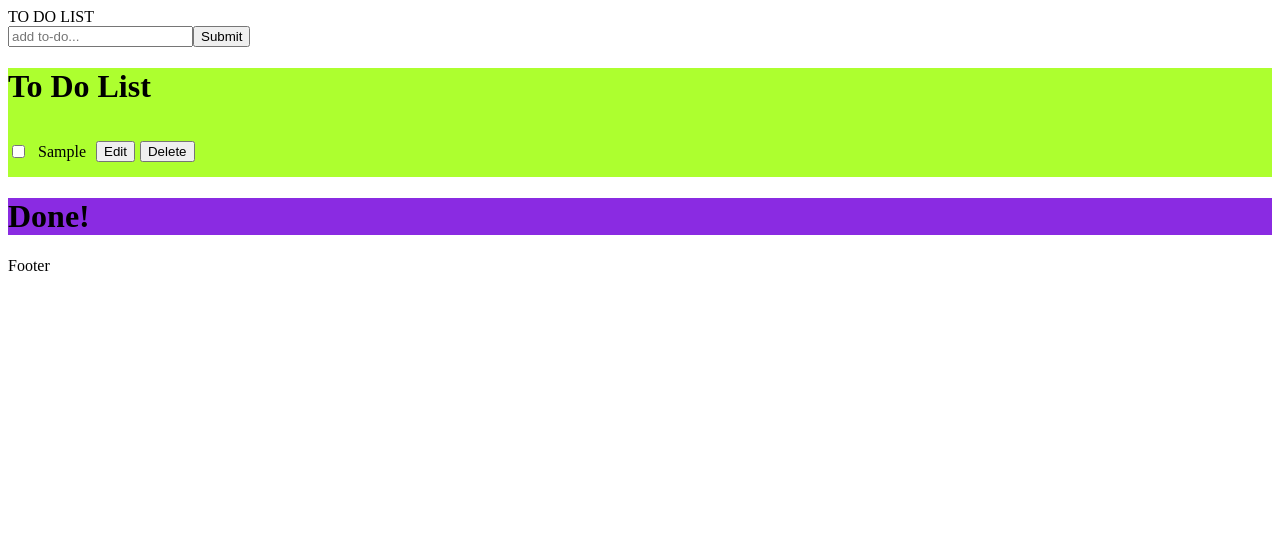
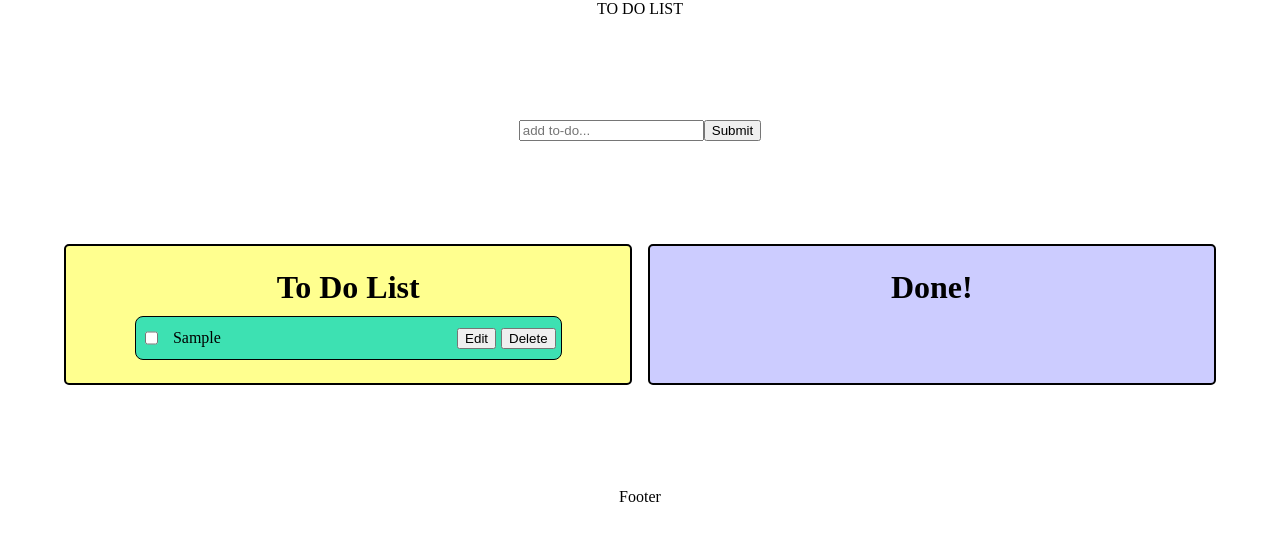
Before and after one commit to anjaliruth/typescript-todo, a React (Vite) app in the folder todo-app/: page / in a window 1280 px wide. Both pictures are taken after typing "Sample" into the empty fields and a click on the button "Submit". Shown: the top 540 px of the page. Built offline with nearby package versions, Linux system fonts and the light colour scheme.

Commit message:
started styling

```diff
--- a/todo-app/index.html
+++ b/todo-app/index.html
@@ -6,7 +6,7 @@
     <meta name="viewport" content="width=device-width, initial-scale=1.0" />
     <title>To-do</title>
   </head>
-  <body>
+  <body style="margin:0px; padding:0px;">
     <div id="root"></div>
     <script type="module" src="/src/main.tsx"></script>
   </body>
--- a/todo-app/src/App.css
+++ b/todo-app/src/App.css
@@ -1,7 +1,50 @@
+.app{
+  height: 100vh;
+  display: flex;
+  flex-direction: column;
+  align-items: center;
+  overflow-y: scroll;
+}
+
+.task-container{
+  display: flex;
+  flex-direction: column;
+  /* background-color: blanchedalmond; */
+  gap:10px;
+  width: 90vw;
+  margin: 8%;
+}
+
+.checkbox-and-task{
+  display: flex;
+}
+.input-area{
+margin-top: 8%;
+}
+.task-section-title{
+  text-align: center;
+  margin: 2%;
+  margin-top: 0;
+  justify-self: flex-start;
+}
 .todo-item{
+  background-color: #1B1725;
+  background-color: #3DE1B2;
   display: flex;
+  justify-content: space-between;
   align-items: center;
-  gap: 10px
+  gap: 10px;
+  width: 80%;
+  margin: auto;
+  border-radius: 8px;
+  padding: 0 5px;
+  border: 1px solid black;
+ /* color: white; */
+}
+.todo-list{
+  display: flex;
+  flex-direction: column;
+  gap: 10px;
 }
 
 .todo-item-buttons{
@@ -13,10 +56,34 @@
   background-color: brown;
 }
 
-.todo-container-undone{
-  background-color: greenyellow;
+.todo-container{
+  display: flex;
+  flex-direction: column;
+  padding: 2%;
+border-radius: 5px;
+border: 2px solid black
 }
 
-.todo-container-done{
-  background-color: blueviolet;
+.done{
+  /* background-color: #fcbd81; */
+  background-color: #ccccff;
 }
+.undone{
+  background-color: #ffff8f;
+}
+
+
+
+.task{
+  margin: 12px;
+}
+@media (min-width: 576px){
+
+  .task-container{
+    flex-direction: row;
+    justify-content: space-between;
+  }
+.todo-container{
+  width: 45%;
+}
+}
--- a/todo-app/src/App.tsx
+++ b/todo-app/src/App.tsx
@@ -83,7 +83,7 @@ function App() {
   return (
 
     <DragDropContext onDragEnd={onDragEnd}>
-      <div className="">
+      <div className="app">
         <Header/>
         <InputArea addToList={addToList} inputField={inputField} setInputField={setInputField}/>
         <ToDoListContainer unDoneTasks={unDoneTasks} doneTasks={doneTasks} toggleDone={toggleDone} deleteFromList={deleteFromList} editToDo={editToDo}/>
--- a/todo-app/src/components/InputArea.tsx
+++ b/todo-app/src/components/InputArea.tsx
@@ -18,7 +18,7 @@ function onSubmitToDo(){
     setInputField("")
 }
   return (
-    <div>
+    <div className="input-area">
    <input value={inputField} placeholder="add to-do..." type="text" onChange={(e)=> setInputField(e.target.value)}/>
    <button onClick={()=>onSubmitToDo()} type="submit">Submit</button>
     </div>
--- a/todo-app/src/components/ToDoListContainer.tsx
+++ b/todo-app/src/components/ToDoListContainer.tsx
@@ -7,8 +7,8 @@ export type ToDoListContainerProps = {
   toggleDone: (inputField: string) => void;
   deleteFromList: (id: string) => void;
   editToDo: (id: string) => void;
-  unDoneTasks: ToDo[],
-  doneTasks: ToDo[]
+  unDoneTasks: ToDo[];
+  doneTasks: ToDo[];
 };
 
 export default function ToDoListContainer({
@@ -16,19 +16,19 @@ export default function ToDoListContainer({
   deleteFromList,
   editToDo,
   unDoneTasks,
-  doneTasks
+  doneTasks,
 }: ToDoListContainerProps) {
-
   return (
-    <>
+    <div className="task-container">
       <Droppable droppableId="todo-container-undone">
         {(provided) => (
           <div
-            className="todo-container-undone"
+            className="todo-container undone"
             ref={provided.innerRef}
             {...provided.droppableProps}
           >
-            <h1>To Do List</h1>
+            <h1 className="task-section-title">To Do List</h1>
+            <div className="todo-list">
               {unDoneTasks.map((toDo, i) => (
                 <ToDoSingleItem
                   key={toDo.id}
@@ -41,17 +41,19 @@ export default function ToDoListContainer({
               ))}
               {provided.placeholder}
             </div>
+          </div>
         )}
       </Droppable>
 
       <Droppable droppableId="todo-container-done">
         {(provided) => (
           <div
-            className="todo-container-done"
+            className="todo-container done"
             ref={provided.innerRef}
             {...provided.droppableProps}
           >
-            <h1>Done!</h1>
+            <h1 className="task-section-title">Done!</h1>
+            <div className="todo-list">
               {doneTasks.map((toDo, i) => (
                 <ToDoSingleItem
                   key={toDo.id}
@@ -62,10 +64,12 @@ export default function ToDoListContainer({
                   index={i}
                 />
               ))}
+
               {provided.placeholder}
+            </div>
           </div>
         )}
       </Droppable>
-    </>
+    </div>
   );
 }
--- a/todo-app/src/components/ToDoSingleItem.tsx
+++ b/todo-app/src/components/ToDoSingleItem.tsx
@@ -17,11 +17,13 @@ export default function ToDoSingleItem({ toDo, index, toggleDone, deleteFromList
         <Draggable draggableId={toDo.id} index={index}>
           {(provided)=> (
  <div key={toDo.id} className="todo-item" {...provided.draggableProps} {...provided.dragHandleProps} ref={provided.innerRef}>
+  <div className="checkbox-and-task">
  {toDo.done ?
  <input type="checkbox" onChange={()=> toggleDone(toDo.id)} checked/> :
  <input type="checkbox" onChange={()=> toggleDone(toDo.id)}/>
  }
- <p>{toDo.task}</p>
+ <p className="task">{toDo.task}</p>
+ </div>
  <div className="todo-item-buttons">
    <button onClick={() => editToDo(toDo.id)}>Edit</button>
    <button onClick={() => deleteFromList(toDo.id)}>Delete</button>
```
Lines whose indentation alone changed are shown as unchanged.
